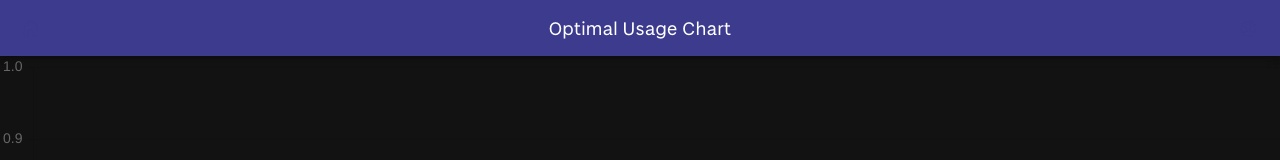
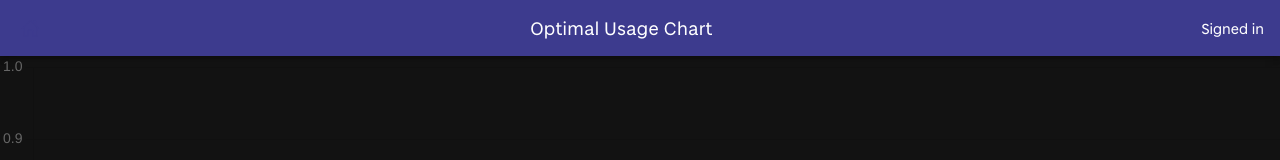
Before and after one commit to FinnHagan/honours-project, a React (Vite) app in the folder frontend/: page /optimalUsagePage/1 in a window 1280 px wide. Shown: the top 160 px of the page. Built offline with nearby package versions, Linux system fonts and the light colour scheme.

Commit message:
Made navbar more intuitive on certain pages

```diff
--- a/frontend/src/pages/OptimalUsagePage.tsx
+++ b/frontend/src/pages/OptimalUsagePage.tsx
@@ -1,7 +1,7 @@
 import React, { useEffect, useState } from 'react';
 import axios from 'axios';
 import { useParams } from 'react-router';
-import { IonButton, IonButtons, IonContent, IonHeader, IonIcon, IonPage, IonTitle, IonToolbar, useIonRouter } from '@ionic/react';
+import { IonButton, IonButtons, IonContent, IonHeader, IonIcon, IonPage, IonText, IonTitle, IonToolbar, useIonRouter } from '@ionic/react';
 import { homeOutline, personCircleOutline } from 'ionicons/icons';
 import { Chart as ChartJS, CategoryScale, LinearScale, PointElement, LineElement, Title, Tooltip, Legend, Filler } from 'chart.js';
 import { Line } from 'react-chartjs-2';
@@ -172,11 +172,7 @@ const OptimalUsagePage: React.FC = () => {
                         </IonButton>
                     </IonButtons>
                     <IonTitle className='ion-text-center'>Optimal Usage Chart</IonTitle>
-                    <IonButtons slot="end">
-                        <IonButton onClick={() => router.push('/profile')}>
-                            <IonIcon icon={personCircleOutline} />
-                        </IonButton>
-                    </IonButtons>
+                    <IonText className="ion-margin-horizontal" slot='end'>Signed in</IonText>
                 </IonToolbar>
             </IonHeader>
             <IonContent>
--- a/frontend/src/pages/Profile.tsx
+++ b/frontend/src/pages/Profile.tsx
@@ -49,11 +49,7 @@ const Profile: React.FC = () => {
                         </IonButton>
                     </IonButtons>
                     <IonTitle className="ion-text-center">{profileDetails?.username}'s Profile</IonTitle>
-                    <IonButtons slot="end">
-                        <IonButton onClick={() => router.push('/profile')}>
-                            <IonIcon icon={personCircleOutline} />
-                        </IonButton>
-                    </IonButtons>
+                    <IonText className="ion-margin-horizontal" slot='end'>Signed in</IonText>
                 </IonToolbar>
             </IonHeader>
             <IonContent>
--- a/frontend/src/pages/SubmissionPage.tsx
+++ b/frontend/src/pages/SubmissionPage.tsx
@@ -239,7 +239,7 @@ const SubmissionPage: React.FC = () => {
                             <IonIcon icon={arrowBack} />
                         </IonButton>
                     </IonButtons>
-                    <IonTitle className="ion-text-center">Should I Put My Washing On?</IonTitle>
+                    <IonTitle className="ion-text-center">Submission Details</IonTitle>
                     <IonButtons slot="end">
                         <IonButton onClick={() => router.push('/profile')}>
                             <IonIcon icon={personCircleOutline} />
```
